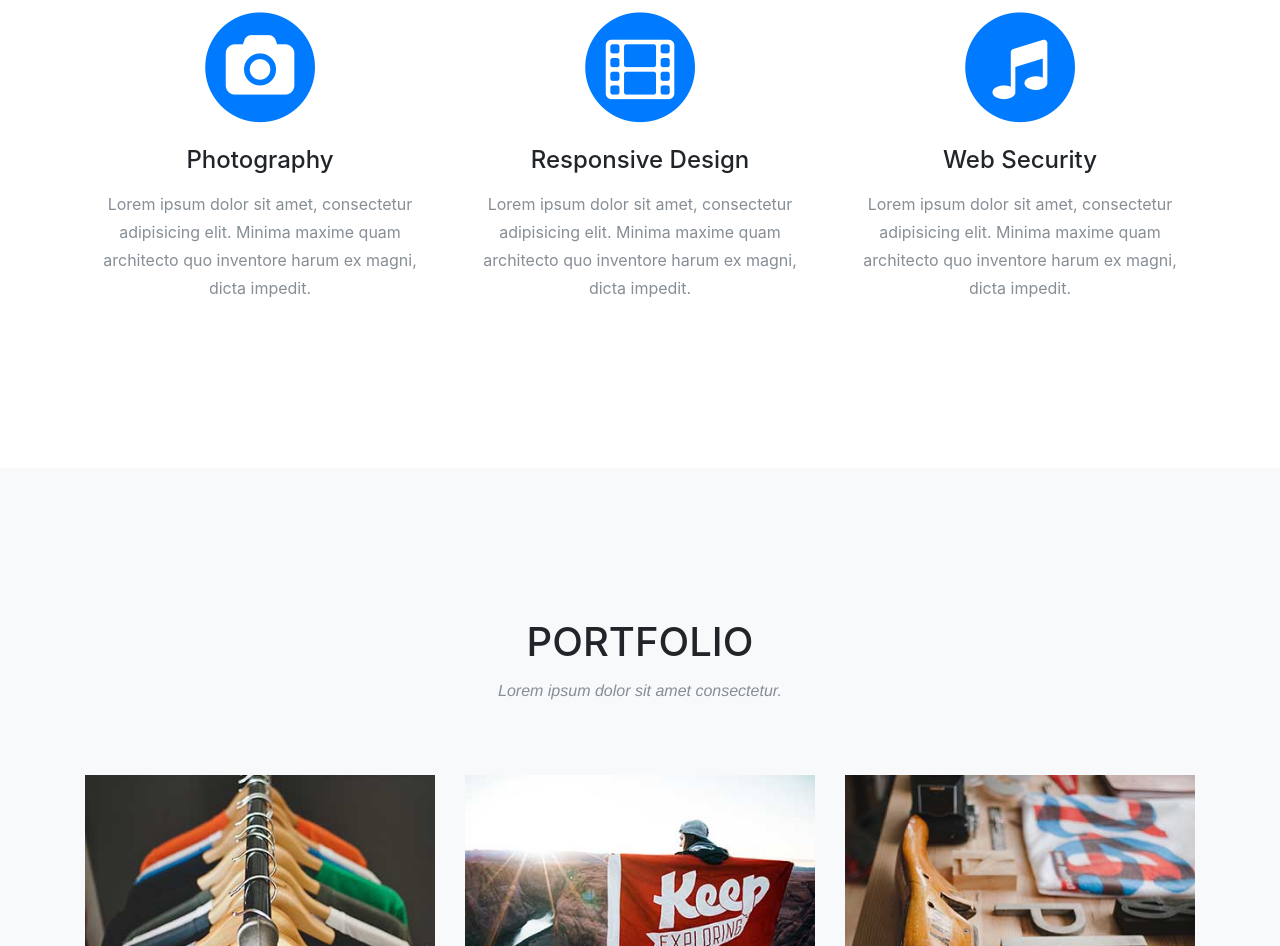
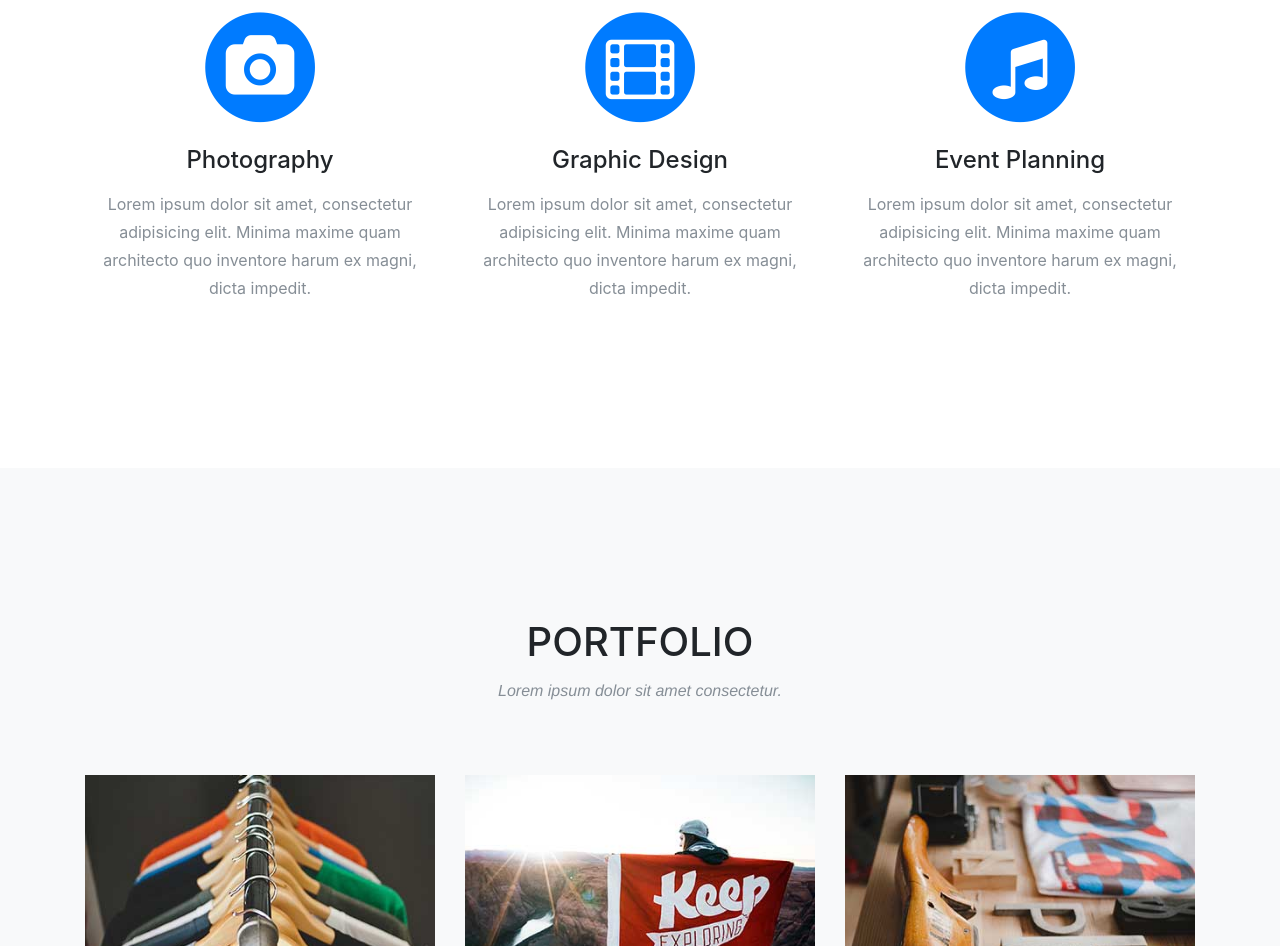
Before and after one commit to HanzalahReh/PhotographyService, a website with bundled scripts: page index.html in a window 1280 px wide. Shown: the part 1107-2053 px from the top of the page. Built offline with nearby package versions, Linux system fonts and the light colour scheme; files whose address does not match are found by name; a web font is replaced by a local one.

Commit message:
Update index.html

```diff
--- a/index.html
+++ b/index.html
@@ -91,7 +91,7 @@
               <i class="fa fa-circle fa-stack-2x text-primary"></i>
               <i class="fa fa-film fa-stack-1x fa-inverse"></i>
             </span>
-            <h4 class="service-heading">Responsive Design</h4>
+            <h4 class="service-heading">Graphic Design</h4>
             <p class="text-muted">Lorem ipsum dolor sit amet, consectetur adipisicing elit. Minima maxime quam architecto quo inventore harum ex magni, dicta impedit.</p>
           </div>
           <div class="col-md-4">
@@ -99,7 +99,7 @@
               <i class="fa fa-circle fa-stack-2x text-primary"></i>
               <i class="fa fa-music fa-stack-1x fa-inverse"></i>
             </span>
-            <h4 class="service-heading">Web Security</h4>
+            <h4 class="service-heading">Event Planning</h4>
             <p class="text-muted">Lorem ipsum dolor sit amet, consectetur adipisicing elit. Minima maxime quam architecto quo inventore harum ex magni, dicta impedit.</p>
           </div>
         </div>
```
